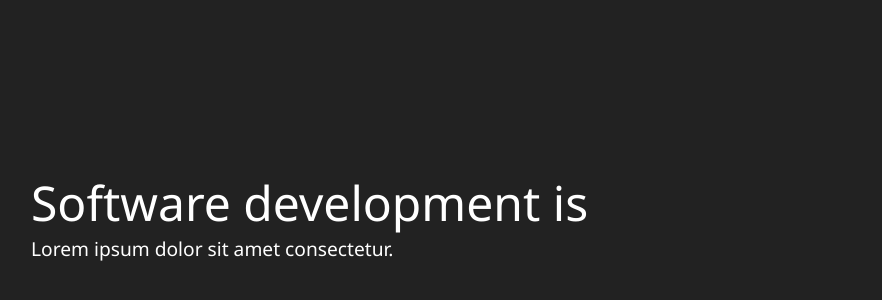
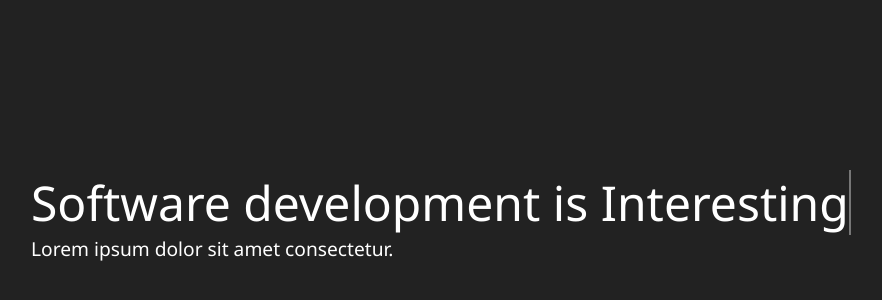
Before and after one commit to boburwebdev/js-projects, a plain HTML site: page typewriter-effect/index.html in a window 1280 px wide. Shown: the part 184-484 px from the top of the page, without its empty margins (17-899 px from the left). Drawn offline with Linux system fonts and the light colour scheme.

Commit message:
finished typewriter-effect

```diff
--- a/typewriter-effect/index.html
+++ b/typewriter-effect/index.html
@@ -11,7 +11,7 @@
     <div class="container">
         <h1 class="title">
             Software development is
-            <span class="txt-type" data-wait="3000" data-words="['Interesting', 'Amazing', 'Painful']"></span>
+            <span id="txt-type" data-waitTime="3000" data-words='["Interesting", "Amazing", "Painful"]'></span>
         </h1>
         <h2 class="subtitle">Lorem ipsum dolor sit amet consectetur.</h2>
     </div>
--- a/typewriter-effect/script.js
+++ b/typewriter-effect/script.js
@@ -0,0 +1,51 @@
+const Typewriter = function(txtElement, words, waitTime = 3000) {
+    this.txtElement = txtElement;
+    this.words = words;
+    this.waitTime = parseInt(waitTime, 10);
+    this.txt = '';
+    this.isDeleting = false;
+    this.wordIndex = 0;
+    this.type();
+}
+
+Typewriter.prototype.type = function() {
+
+    const currentWordIndex = this.wordIndex % this.words.length;
+
+    let currentWord = this.words[currentWordIndex];
+
+    if (this.isDeleting) {
+        this.txt = currentWord.substr(0, this.txt.length - 1);
+    } else {
+        this.txt = currentWord.substr(0, this.txt.length + 1);
+    }
+
+    this.txtElement.innerHTML = `<span class="txt">${this.txt}</span>`;
+
+    let typeSpeed = 300;
+
+    if (this.isDeleting) {
+        typeSpeed /= 2;
+    }
+
+    if (!this.isDeleting && this.txt === currentWord) {
+        typeSpeed = this.waitTime;
+        this.isDeleting = true;
+    } else if (this.isDeleting && this.txt === '') {
+        this.isDeleting = false;
+        this.wordIndex++;
+        typeSpeed = 500;
+    }
+
+    setTimeout(() => this.type(), typeSpeed);
+}
+
+function init() {
+    const txtElement = document.getElementById('txt-type');
+    const words = JSON.parse(txtElement.getAttribute('data-words'));
+    const waitTime = txtElement.getAttribute('data-waitTime');
+
+    new Typewriter(txtElement, words, waitTime);
+}
+
+document.addEventListener('DOMContentLoaded', init);
--- a/typewriter-effect/style.css
+++ b/typewriter-effect/style.css
@@ -34,3 +34,7 @@ body {
 .subtitle {
     font-size: 1.2rem;
 }
+
+#txt-type > .txt {
+    border-right: .15rem solid #777;
+}
```
